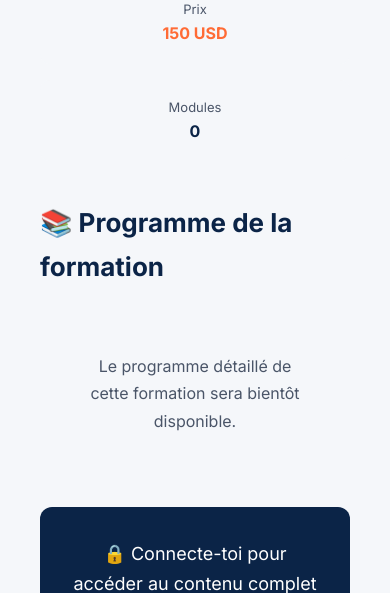
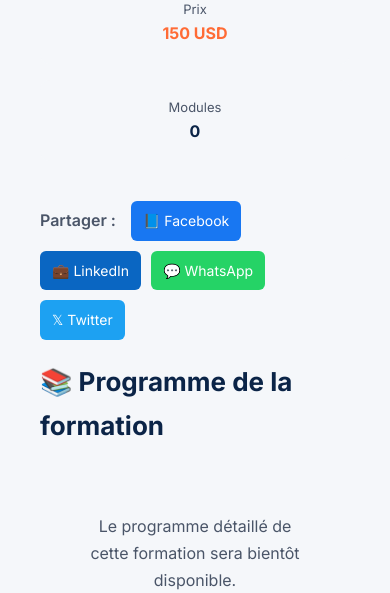
Before and after one commit to jr-belony/blessy-tech-academy, a Django app: page /formation/5/ in a window 390 px wide. Shown: the part 548-1141 px from the top of the page. Run offline with Django 5.2, Linux system fonts and the light colour scheme; data comes from the database, SQL or seed files in the repository; data that the repository does not hold is empty; some libraries are stand-ins or nearby versions.

Commit message:
feat: préparation social login (allauth), boutons partage, admin corrigé, chat responsive

```diff
--- a/blessy_tech_academy/academie/templates/academie/detail_formation.html
+++ b/blessy_tech_academy/academie/templates/academie/detail_formation.html
@@ -46,6 +46,7 @@
             <p style="font-weight: 700; color: var(--bleu-principal);">{{ formation.modules.count }}</p>
         </div>
     </div>
+    {% include 'academie/includes/reseaux_sociaux.html' %}
 
     <!-- Programme -->
     <h3 style="color: var(--bleu-principal); font-size: 26px; margin-bottom: 24px;">
--- /dev/null
+++ b/blessy_tech_academy/academie/templates/academie/includes/reseaux_sociaux.html
@@ -0,0 +1,20 @@
+<!-- Boutons de partage social -->
+<div class="social-share" style="display: flex; gap: 10px; align-items: center; flex-wrap: wrap; margin: 20px 0;">
+    <span style="font-weight: 600; margin-right: 5px;">Partager :</span>
+    <a href="https://www.facebook.com/sharer/sharer.php?u={{ request.build_absolute_uri }}" target="_blank"
+       style="background: #1877f2; color: white; padding: 8px 12px; border-radius: 6px; text-decoration: none; font-size: 14px;">
+        📘 Facebook
+    </a>
+    <a href="https://www.linkedin.com/sharing/share-offsite/?url={{ request.build_absolute_uri }}" target="_blank"
+       style="background: #0a66c2; color: white; padding: 8px 12px; border-radius: 6px; text-decoration: none; font-size: 14px;">
+        💼 LinkedIn
+    </a>
+    <a href="https://wa.me/?text={{ request.build_absolute_uri|urlencode }}" target="_blank"
+       style="background: #25d366; color: white; padding: 8px 12px; border-radius: 6px; text-decoration: none; font-size: 14px;">
+        💬 WhatsApp
+    </a>
+    <a href="https://twitter.com/intent/tweet?url={{ request.build_absolute_uri|urlencode }}&text={{ formation.nom|default:'Blessy Tech Academy'|urlencode }}" target="_blank"
+       style="background: #1da1f2; color: white; padding: 8px 12px; border-radius: 6px; text-decoration: none; font-size: 14px;">
+        𝕏 Twitter
+    </a>
+</div>
--- a/blessy_tech_academy/blessy_tech_academy/urls.py
+++ b/blessy_tech_academy/blessy_tech_academy/urls.py
@@ -5,6 +5,7 @@ from django.conf.urls.static import static
 
 urlpatterns = [
     path('admin/', admin.site.urls),
+    path('accounts/', include('allauth.urls')),
     path('', include('academie.urls')),
     path('ckeditor5/', include('django_ckeditor_5.urls')),
 ]
```
Also changed, not shown: blessy_tech_academy/blessy_tech_academy/settings.py (+30 -1 lines).
